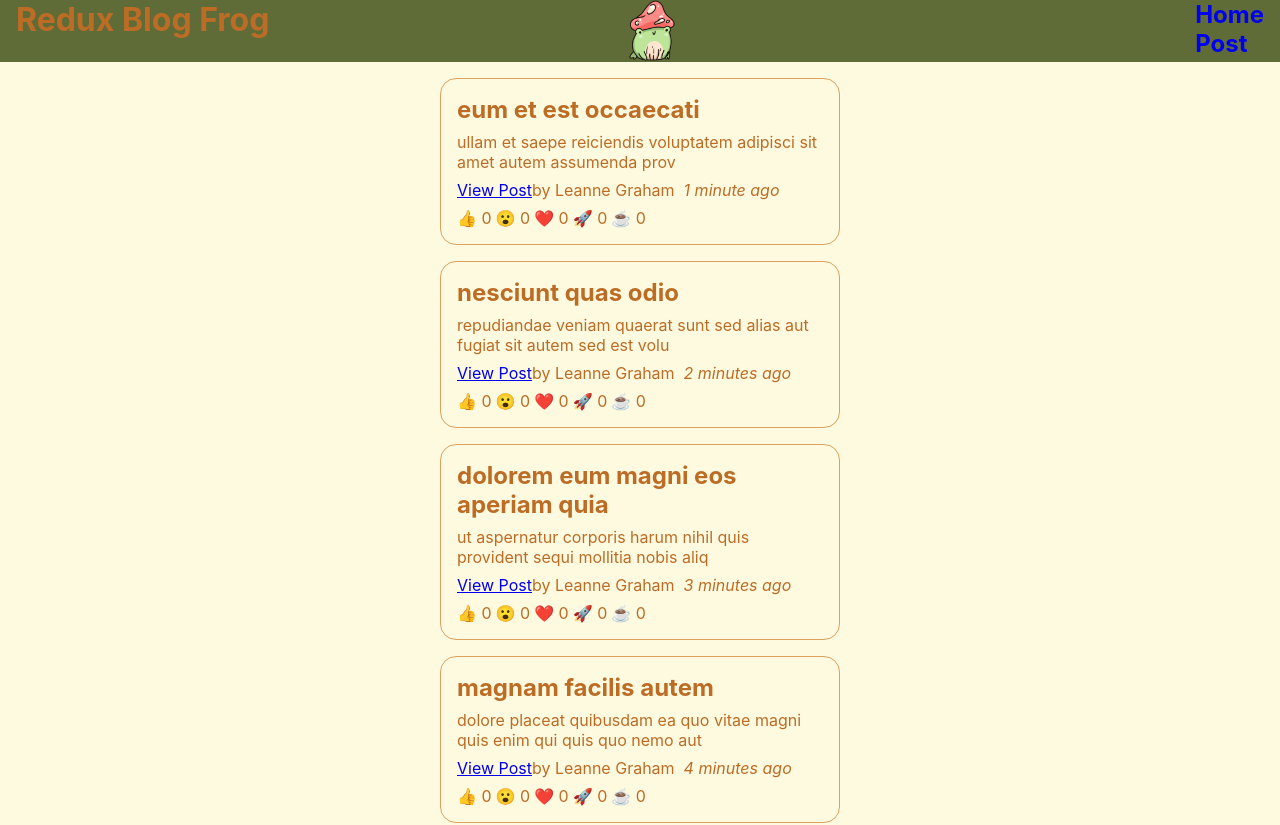
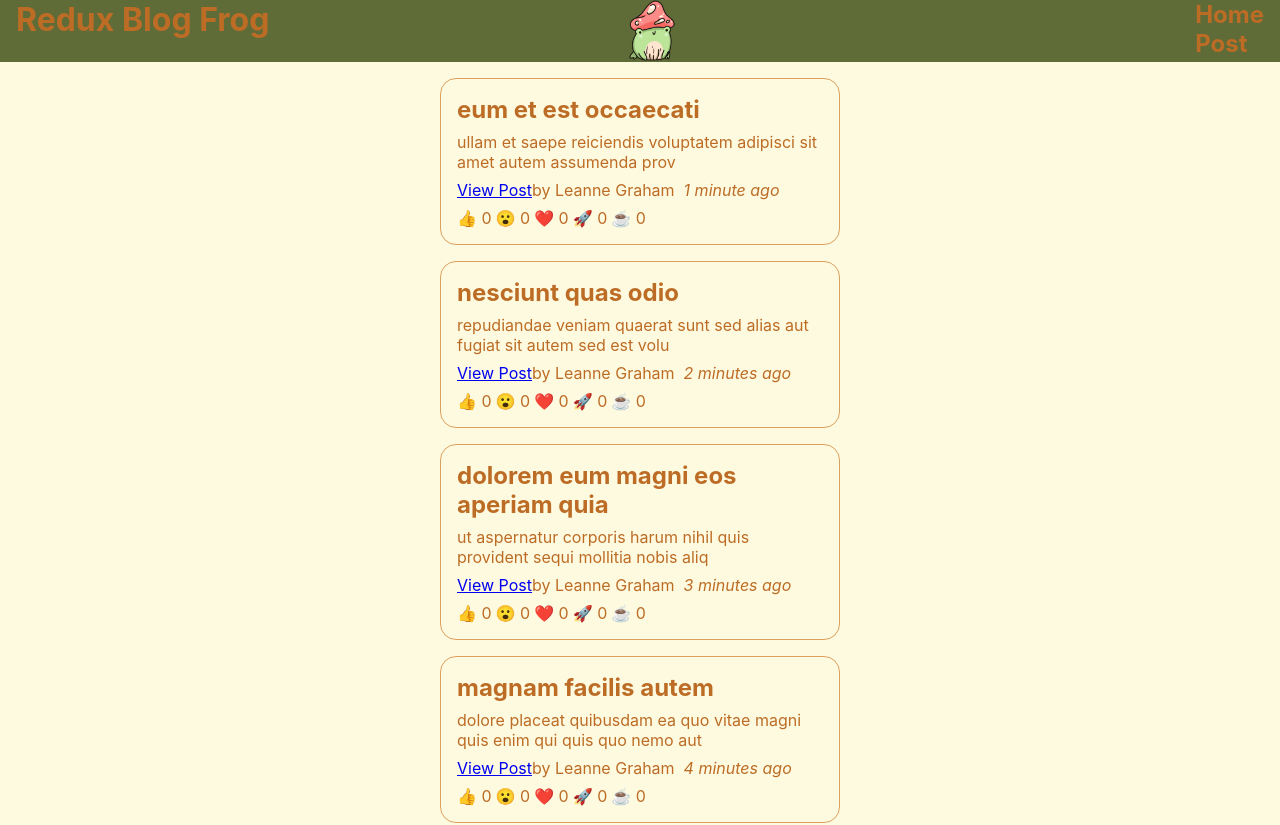
Before and after one commit to adamman722/bulletin-board-redux-tk, a React (Create React App) app: page / in a window 1280 px wide. Shown: the top 825 px of the page. Built offline with nearby package versions, Linux system fonts and the light colour scheme; data requests are answered from the project's data file.

Commit message:
added some styles

```diff
--- a/src/App.css
+++ b/src/App.css
@@ -24,6 +24,7 @@ nav > ul > li {
   list-style: none;
 }
 .links-boi {
+  color: #bc6c25;
   text-decoration: none;
 }
 
--- a/src/layout Dir/Header.js
+++ b/src/layout Dir/Header.js
@@ -4,7 +4,10 @@ import frog from "../img/1654810783_1-papik-pro-p-cute-drawing-of-a-frog-on-a-mu
 const Header = () => {
   return (
     <header className="top-header">
-      <h1>Redux Blog Frog</h1>
+      <Link to="/" className="links-boi">
+        <h1>Redux Blog Frog</h1>
+      </Link>
+
       <img
         src={frog}
         alt=""
```
